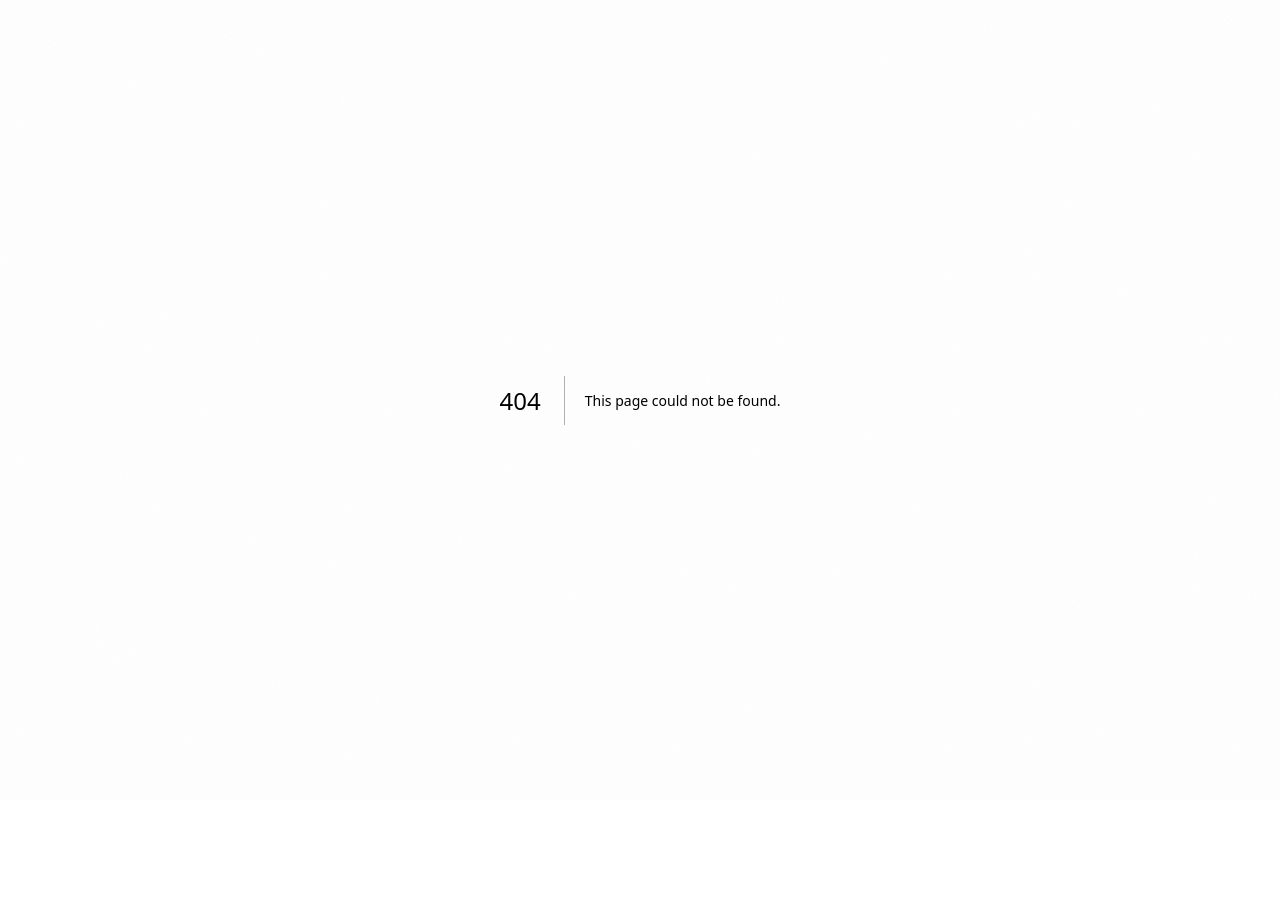
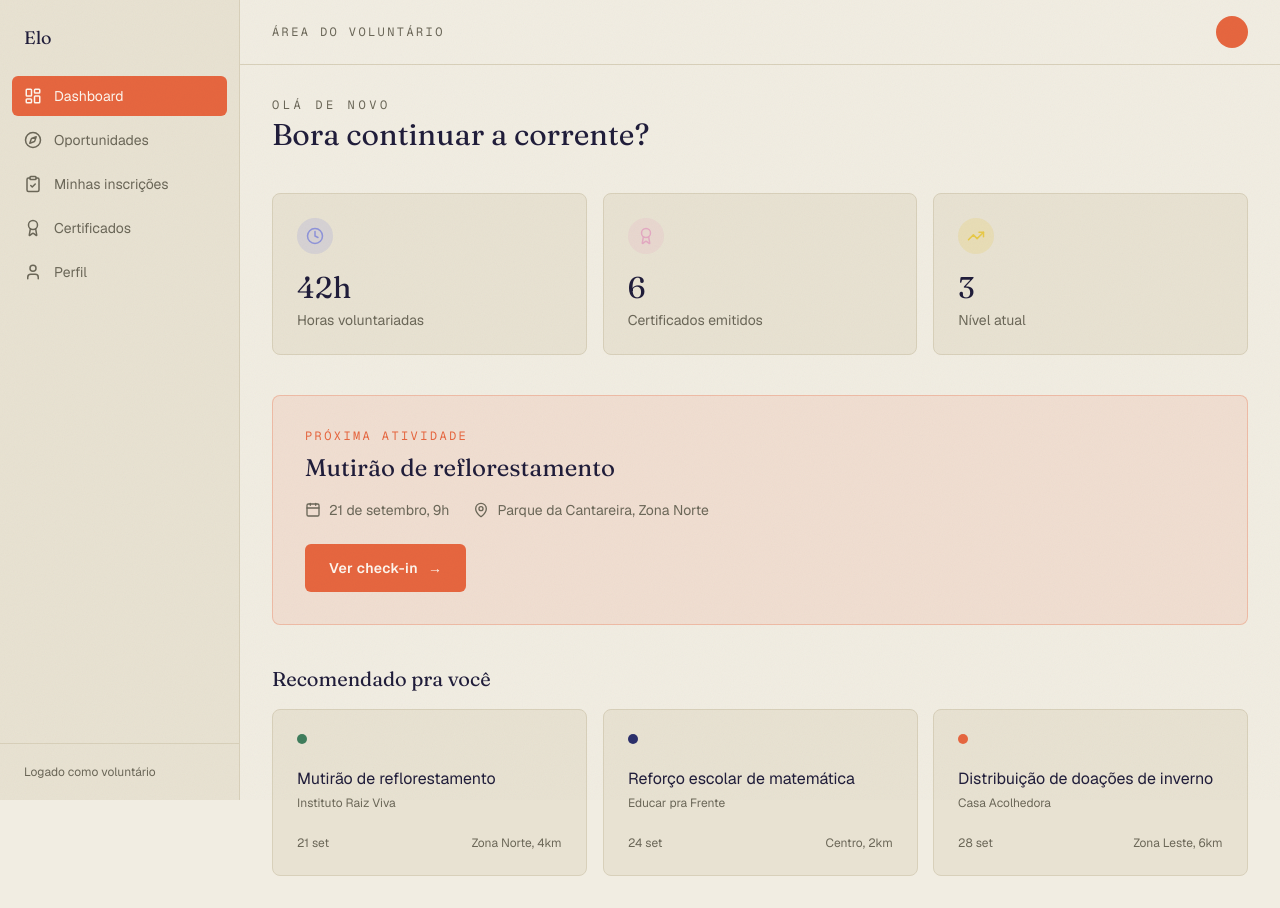
Before and after one commit to nunoguerra1/elo, a Next.js app in the folder apps/web/: page /dashboard in a window 1280 px wide. Before the commit this address had no page. Before the commit the page ends 800 px from the top, so only its background shows below. Built offline with nearby package versions, Linux system fonts and the light colour scheme.

Commit message:
feat: add volunteer dashboard page

```diff
--- /dev/null
+++ b/apps/web/src/app/dashboard/page.tsx
@@ -0,0 +1,95 @@
+import { AnimatedCounter } from "@/components/ui/AnimatedCounter";
+import { TiltCard } from "@/components/ui/TiltCard";
+import { Button } from "@/components/ui/Button";
+import { Clock, Award, TrendingUp, MapPin, Calendar } from "lucide-react";
+
+const stats = [
+    { label: "Horas voluntariadas", value: 42, suffix: "h", icon: Clock, color: "#8e93d9" },
+    { label: "Certificados emitidos", value: 6, suffix: "", icon: Award, color: "#e3a9c2" },
+    { label: "Nível atual", value: 3, suffix: "", icon: TrendingUp, color: "#e7c948" },
+];
+
+const recommended = [
+    { title: "Mutirão de reflorestamento", ong: "Instituto Raiz Viva", date: "21 set", location: "Zona Norte, 4km", color: "#3f7d5c" },
+    { title: "Reforço escolar de matemática", ong: "Educar pra Frente", date: "24 set", location: "Centro, 2km", color: "#2b2f6b" },
+    { title: "Distribuição de doações de inverno", ong: "Casa Acolhedora", date: "28 set", location: "Zona Leste, 6km", color: "#e6663f" },
+];
+
+export default function DashboardPage() {
+    return (
+        <div className="flex flex-col gap-10">
+            <div>
+                <p className="mb-1 font-mono text-xs tracking-[0.3em] text-muted">OLÁ DE NOVO</p>
+                <h1 className="text-3xl text-foreground" style={{ fontFamily: "var(--font-voice)" }}>
+                    Bora continuar a corrente?
+                </h1>
+            </div>
+
+            <div className="grid grid-cols-1 gap-4 sm:grid-cols-3">
+                {stats.map((stat) => {
+                    const Icon = stat.icon;
+                    return (
+                        <div key={stat.label} className="rounded-lg border border-border bg-surface p-6">
+                            <div
+                                className="mb-4 flex h-9 w-9 items-center justify-center rounded-full"
+                                style={{ backgroundColor: `${stat.color}33` }}
+                            >
+                                <Icon size={18} color={stat.color} />
+                            </div>
+                            <AnimatedCounter
+                                value={stat.value}
+                                suffix={stat.suffix}
+                                className="block text-3xl text-foreground"
+                                style={{ fontFamily: "var(--font-voice)" }}
+                            />
+                            <p className="mt-1 text-sm text-muted">{stat.label}</p>
+                        </div>
+                    );
+                })}
+            </div>
+
+            <div className="rounded-lg border border-accent/30 bg-accent/10 p-6 sm:p-8">
+                <p className="mb-2 font-mono text-xs tracking-[0.2em] text-accent">PRÓXIMA ATIVIDADE</p>
+                <h2 className="mb-4 text-2xl text-foreground" style={{ fontFamily: "var(--font-voice)" }}>
+                    Mutirão de reflorestamento
+                </h2>
+                <div className="mb-6 flex flex-wrap gap-6 text-sm text-muted">
+                    <span className="flex items-center gap-2">
+                        <Calendar size={16} /> 21 de setembro, 9h
+                    </span>
+                    <span className="flex items-center gap-2">
+                        <MapPin size={16} /> Parque da Cantareira, Zona Norte
+                    </span>
+                </div>
+                <Button variant="primary">Ver check-in</Button>
+            </div>
+
+            <div>
+                <h2 className="mb-4 text-xl text-foreground" style={{ fontFamily: "var(--font-voice)" }}>
+                    Recomendado pra você
+                </h2>
+                <div className="grid grid-cols-1 gap-4 sm:grid-cols-3">
+                    {recommended.map((op) => (
+                        <TiltCard
+                            key={op.title}
+                            className="group relative flex h-full flex-col justify-between rounded-lg border border-border bg-surface p-6"
+                        >
+                            <div>
+                                <span
+                                    className="mb-4 inline-block h-2.5 w-2.5 rounded-full"
+                                    style={{ backgroundColor: op.color }}
+                                />
+                                <h3 className="mb-1 text-base text-foreground">{op.title}</h3>
+                                <p className="text-xs text-muted">{op.ong}</p>
+                            </div>
+                            <div className="mt-6 flex items-center justify-between text-xs text-muted">
+                                <span>{op.date}</span>
+                                <span>{op.location}</span>
+                            </div>
+                        </TiltCard>
+                    ))}
+                </div>
+            </div>
+        </div>
+    );
+}
```
